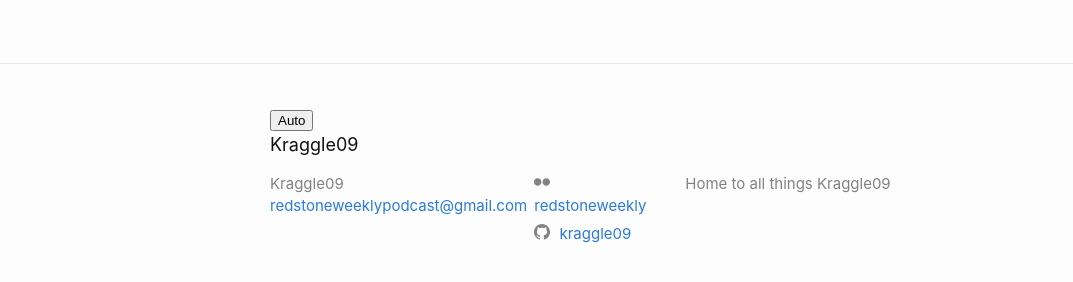
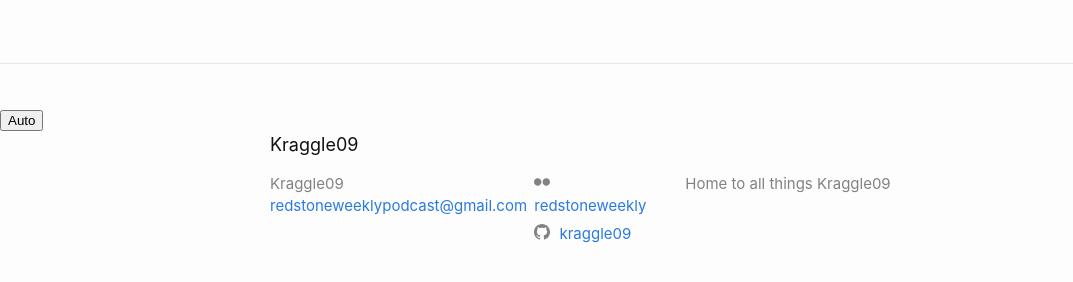
Before and after one commit to Kraggle09/kraggle09.github.io, a Jekyll site: the page built from docs/index.markdown, in a window 1280 px wide. Shown: the part 595-877 px from the top of the page, without its empty margins (0-1073 px from the left). Built offline with Jekyll 4.4.1, drawn with Linux system fonts in a browser that asks for light colours.

Commit message:
Adjusted button positioning

```diff
--- a/docs/_includes/footer.html
+++ b/docs/_includes/footer.html
@@ -1,11 +1,10 @@
 <footer class="site-footer h-card">
+  <button id="theme-toggle" aria-label="Toggle theme" style="margin-top:1rem;">
+    Auto
+  </button>
   <data class="u-url" href="{{ "/" | relative_url }}"></data>
 
   <div class="wrapper">
-
-    <button id="theme-toggle" aria-label="Toggle theme" style="margin-top:1rem;">
-      Auto
-    </button>
 
     <h2 class="footer-heading">{{ site.title | escape }}</h2>
 
```
